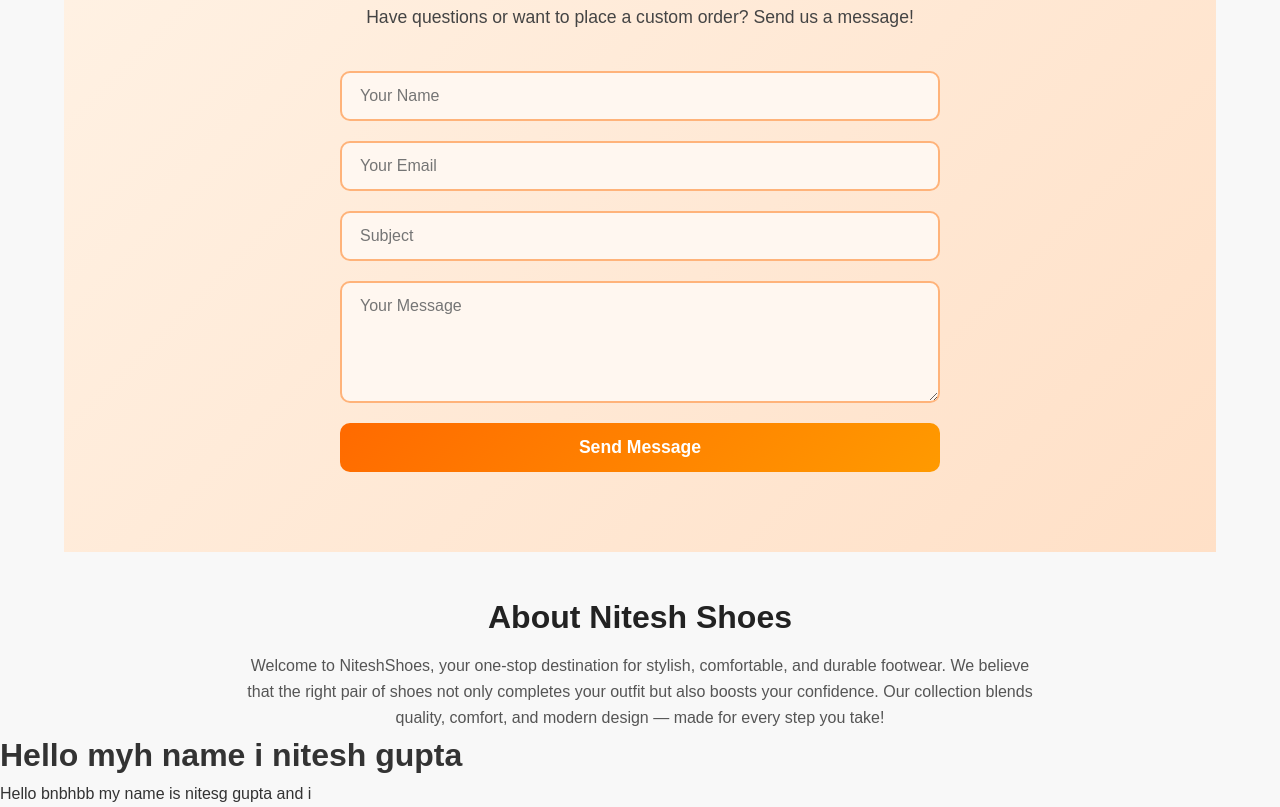
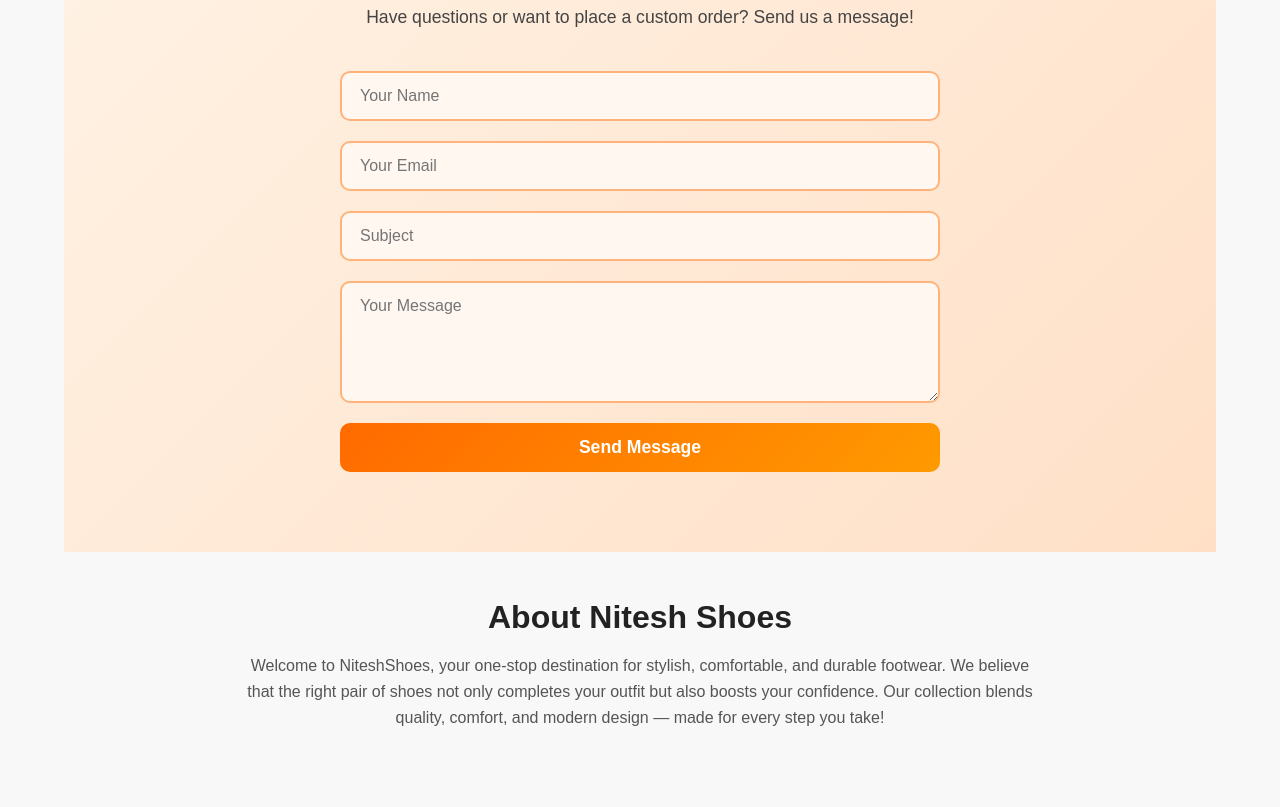
Before and after one commit to niteshgupta919843-maker/ecommerce-website, a plain HTML site: page index.html in a window 1280 px wide. Shown: the part 2968-3775 px from the top of the page. After the commit the page ends 3698 px from the top, so only its background shows below. Drawn offline with Linux system fonts and the light colour scheme.

Commit message:
Update index.html

```diff
--- a/index.html
+++ b/index.html
@@ -251,6 +251,7 @@ We believe that the right pair of shoes not only completes your outfit but also
 Our collection blends quality, comfort, and modern design — made for every step you take!</p>
 
 
+
     </main>
 
   <script src="./script.js" defer></script>
@@ -259,7 +260,3 @@ Our collection blends quality, comfort, and modern design — made for every ste
 
 </body>
 </html>
-
-
-<h1> Hello myh name i nitesh gupta </h1>
-Hello bnbhbb my name is nitesg gupta and i
```
